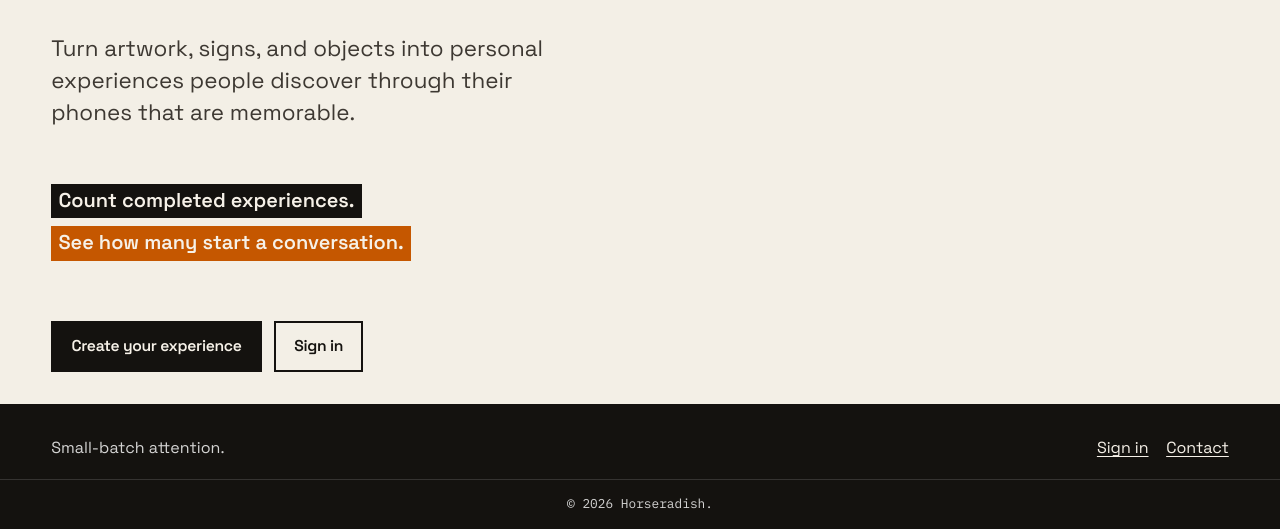
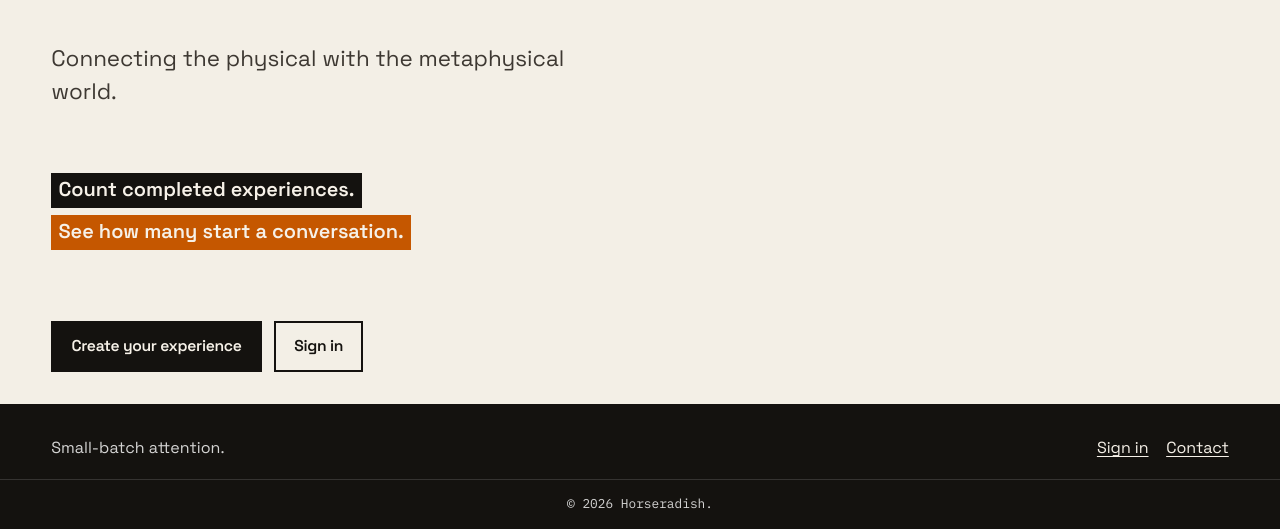
Before and after one commit to rleibovitch/horseradish3, a plain HTML site: page index.html in a window 1280 px wide. Shown: the part 271-800 px from the top of the page. Drawn offline with Linux system fonts and the light colour scheme; no server answers.

Commit message:
Let the homepage connect the physical with the metaphysical world.
Co-authored-by: Cursor <cursoragent@cursor.com>

```diff
--- a/index.html
+++ b/index.html
@@ -13,7 +13,7 @@
         })();
     </script>
     <title>Horseradish | Small-batch attention</title>
-    <meta name="description" content="Turn artwork, signs, and objects into personal experiences people discover through their phones that are memorable.">
+    <meta name="description" content="Connecting the physical with the metaphysical world.">
     <link rel="icon" type="image/png" href="favicon.png">
     <link rel="shortcut icon" type="image/png" href="favicon.png">
     <link rel="stylesheet" href="styles.css?v=artistic-title-20261123">
@@ -47,7 +47,7 @@
             <video class="home-hover-video" id="home-create-video" src="attention-portal.mp4?v=phone-20261124" muted playsinline loop preload="auto"></video>
             <div class="home-copy">
                 <h1 class="home-title"><span class="home-create"><span class="home-batch">Small-batch</span><span class="home-attention">attention.</span></span></h1>
-                <p class="home-lede">Turn artwork, signs, and objects into personal experiences people discover through their phones that are memorable.</p>
+                <p class="home-lede">Connecting the physical with the metaphysical world.</p>
                 <p class="home-metric"><span>Count completed experiences.</span><span>See how many start a conversation.</span></p>
                 <div class="home-actions">
                     <a class="home-cta" href="lab.html?create=1">Create your experience</a>
```
